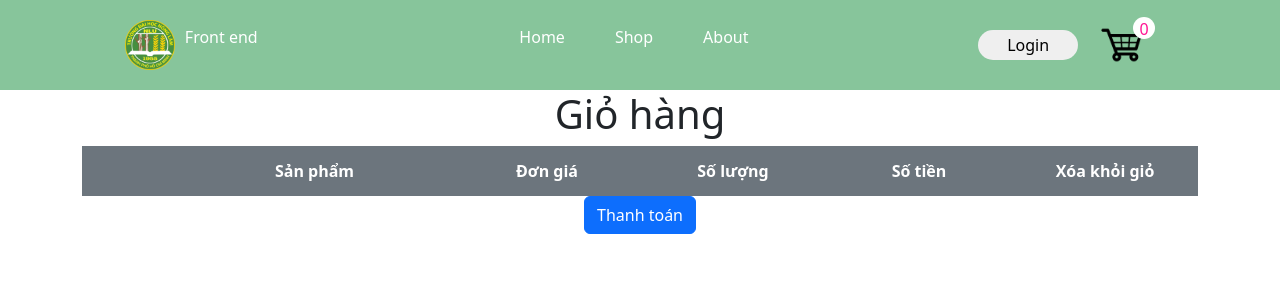
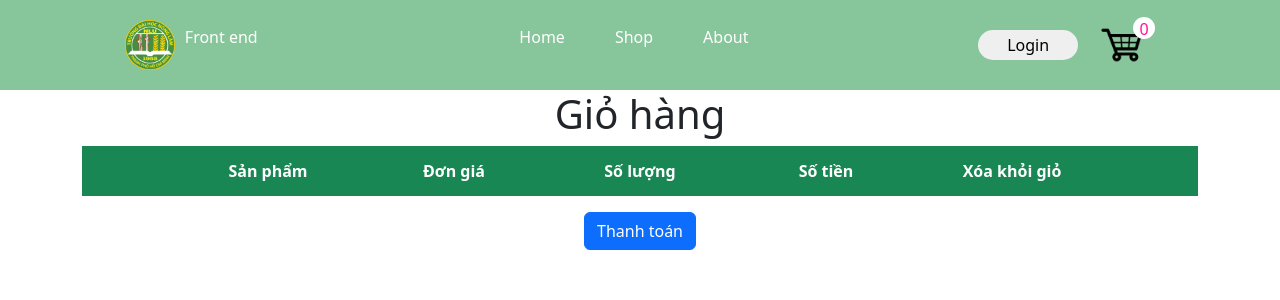
Before and after one commit to NguyenDuyDong862003/e-commerce, a React (Create React App) app: page /cart in a window 1280 px wide. Shown: the top 300 px of the page. Built offline with nearby package versions, Linux system fonts and the light colour scheme.

Commit message:
fix tỉ lệ cart

```diff
--- a/src/component/Cart.tsx
+++ b/src/component/Cart.tsx
@@ -11,12 +11,11 @@ function Cart() {
     return (
         <div>
             <h1>Giỏ hàng</h1>
-            <div className="container">
-                <div className="headerCart row text-bg-secondary">
+            <div className="container mb-3">
+                <div className="headerCart row text-bg-success border-2">
                     <div className="col-1">
-
                     </div>
-                    <div className="col-3">
+                    <div className="col-2">
                         Sản phẩm
                     </div>
                     <div className="col-2">
@@ -64,7 +63,7 @@ export function Product(data: any) {
     const dispatch = useDispatch();
 
     return (
-        <div className="itemCart row text-bg-light border border-danger border-to">
+        <div className="itemCart row text-bg-light border border-2 mb-1 ">
             <div className="col-1">
                 <input className="form-check-input text-bg-danger" type="checkbox" checked={product.isCheckout}
                        onChange={(event) => {
@@ -75,16 +74,16 @@ export function Product(data: any) {
                        }
                 />
             </div>
-            <div className="col-3 d-flex gap-2">
+            <div className="col-2 gap-2 d-flex ">
                 <img className="col-1" src={product.productImageUrl}/>
                 <h5>
                     {product.title}
                 </h5>
             </div>
             <div className=" col-2">
-                {product.price.toLocaleString()}
+                {product.price.toLocaleString()} VNĐ
             </div>
-            <div className="col-2 d-flex">
+            <div className="col-2 d-flex gap-2">
                 <div className="btn btn-danger"
                      onClick={() => {
                          if (product.quantity > 1) {
@@ -93,10 +92,8 @@ export function Product(data: any) {
                          }
                      }}>-
                 </div>
-                <input className="form-control text-black" type="number"
+                <input className="form-control text-black " type="number"
                        onChange={event => {
-                           // nó yêu cầu phải có onChange thì mới sửa dc cái input,
-                           // nhưng có onChange rồi vẫn không được???? phải gọi setProduct và dispatch
                            let inputValue = Number(event.target.value);
                            inputValue = Math.max(1, inputValue);
                            console.log(inputValue)
@@ -118,10 +115,9 @@ export function Product(data: any) {
                 {(product.price * product.quantity).toLocaleString()} VNĐ
             </div>
             <div className="col-2">
-                <button className=" col btn btn-danger w-100"
+                <button className="btn btn-danger w-50"
                         onClick={() => {
                             dispatch(delCart(product))
-                            // setProduct({...product})
                             console.log("Click r")
                         }}
                 >Xóa
```
